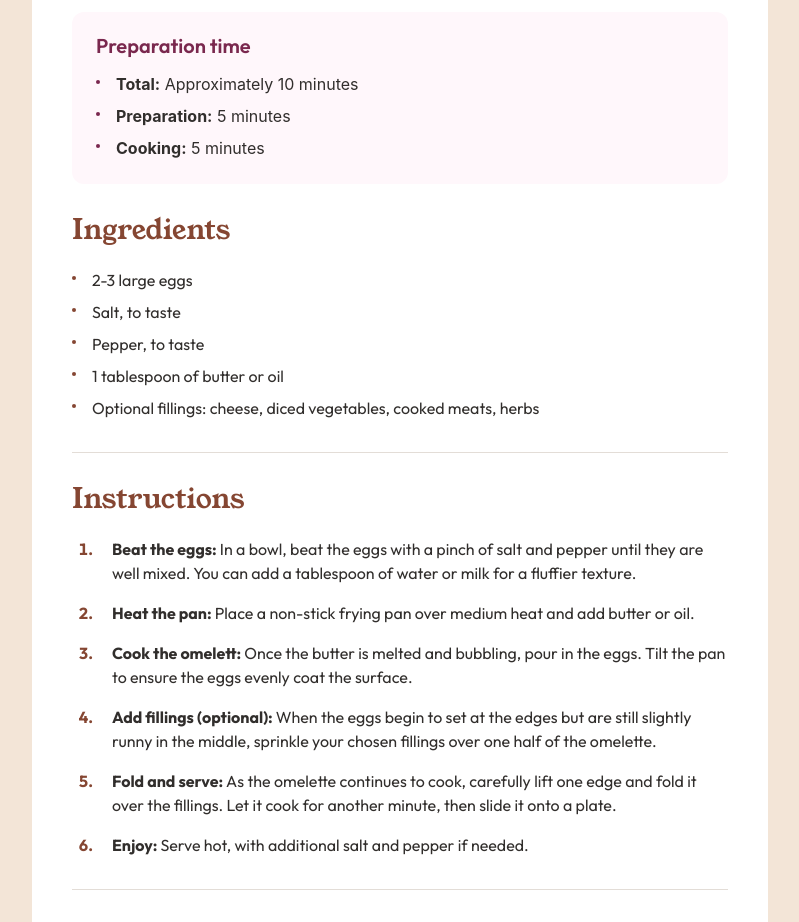
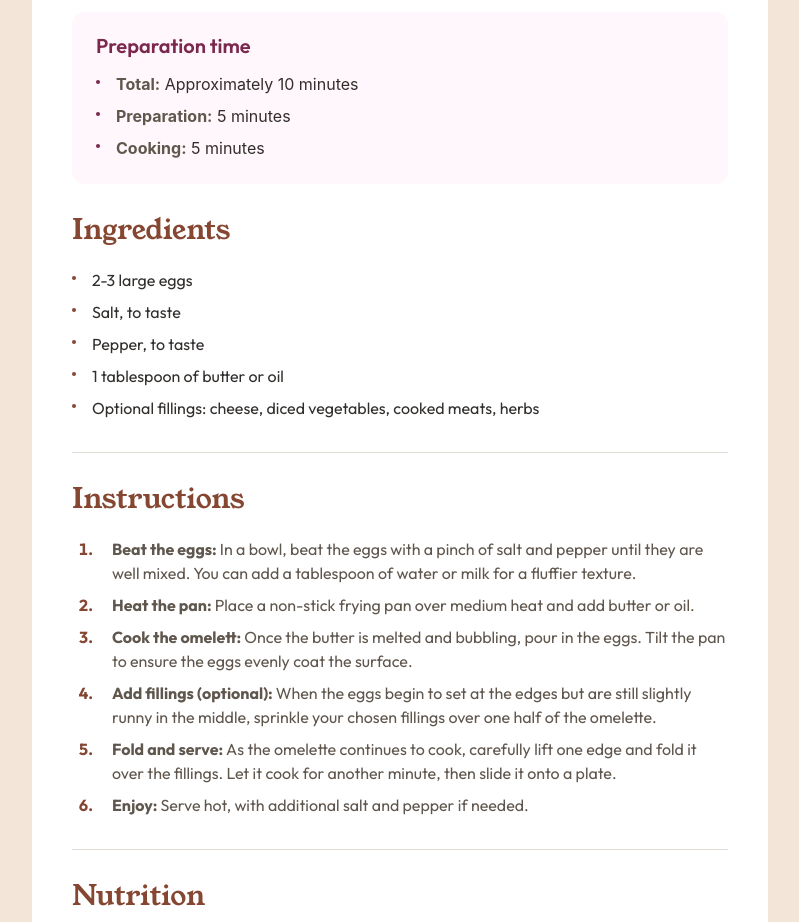
Before and after one commit to Izabelaognadze/recipe-page-main, a React (Vite) app: page / in a window 1280 px wide. Shown: the part 640-1562 px from the top of the page, without its empty margins (240-1039 px from the left). Built offline with nearby package versions, Linux system fonts and the light colour scheme.

Commit message:
fixing gaps and paddings

```diff
--- a/src/components/Ingredients.jsx
+++ b/src/components/Ingredients.jsx
@@ -3,7 +3,7 @@ import { ListItem } from "./ListItem";
 export const Ingredients = () => {
   return (
     <div className="">
-      <h4 className="text-preset-2 text-clr-brown-800 mb-6">Ingredients</h4>
+      <h2 className="text-preset-2 text-clr-brown-800 mb-6">Ingredients</h2>
       <ul className="flex flex-col gap-2 list-disc marker:text-clr-brown-800 text-preset-4">
         <ListItem color="brown">2-3 large eggs</ListItem>
         <ListItem color="brown">Salt, to taste</ListItem>
--- a/src/components/Instructions.jsx
+++ b/src/components/Instructions.jsx
@@ -30,12 +30,12 @@ export const Instructions = () => {
   ];
   return (
     <div className="">
-      <h4 className="text-preset-2 text-clr-brown-800 mb-6">Instructions</h4>
-      <ol className="list-decimal list-outside ml-6 flex flex-col gap-4 text-preset-4">
+      <h2 className="text-preset-2 text-clr-brown-800 mb-6">Instructions</h2>
+      <ol className="list-decimal list-outside ml-6 flex flex-col gap-2  text-preset-4">
         {instructionData.map((step, index) => (
           <li
             key={index}
-            className="pl-4 marker:text-clr-brown-800 marker:font-bold"
+            className="pl-4 marker:text-clr-brown-800 marker:font-bold text-clr-stone-600"
           >
             <p>
               <span className="text-preset-5 font-bold">{step.title}: </span>
--- a/src/components/Recipe.jsx
+++ b/src/components/Recipe.jsx
@@ -10,18 +10,18 @@ export const Recipe = () => {
         choice of cheese, vegetables, or meats.{" "}
       </p>
       <div className="my-8 bg-clr-rose-50 rounded-xl p-6">
-        <h4 className="text-clr-rose-800 text-preset-3 mb-4">
+        <h2 className="text-clr-rose-800 text-preset-3 mb-4">
           Preparation time
-        </h4>
+        </h2>
         <ul className="flex flex-col gap-2 list-disc marker:text-clr-rose-800 ">
           <ListItem>
-            <strong>Total:</strong> Approximately 10 minutes
+            <strong className="text-clr-stone-600">Total:</strong> Approximately 10 minutes
           </ListItem>
           <ListItem>
-            <strong>Preparation:</strong> 5 minutes
+            <strong className="text-clr-stone-600">Preparation:</strong> 5 minutes
           </ListItem>
           <ListItem>
-            <strong>Cooking:</strong> 5 minutes
+            <strong className="text-clr-stone-600">Cooking:</strong> 5 minutes
           </ListItem>
         </ul>
       </div>
--- a/src/components/nutrition.jsx
+++ b/src/components/nutrition.jsx
@@ -1,7 +1,7 @@
 export const Nutrition = () => {
   return (
     <div className="mt-8 md:mb-10">
-      <h4 className="text-preset-2 text-clr-brown-800">Nutrition</h4>
+      <h2 className="text-preset-2 text-clr-brown-800">Nutrition</h2>
       <p className="text-preset-4 my-6">
         The table below shows nutritional values per serving without the
         additional fillings.
```
